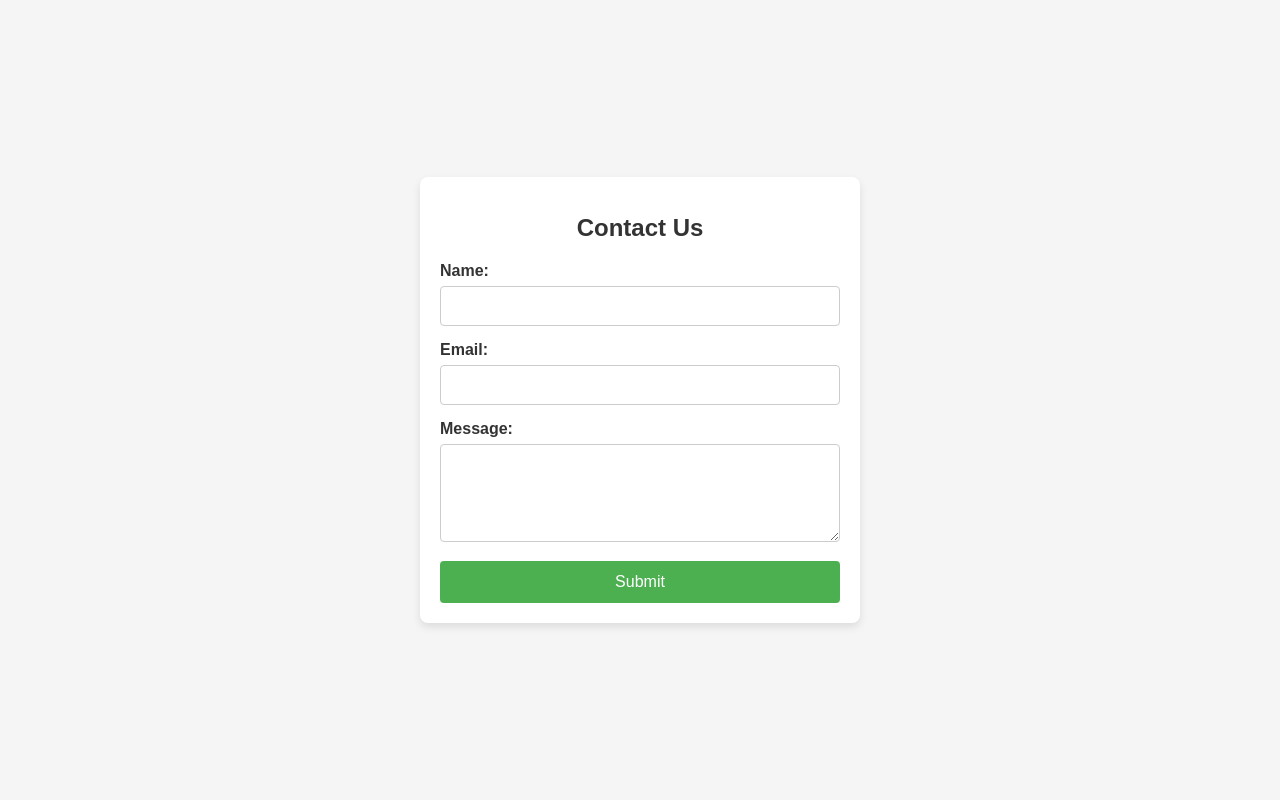
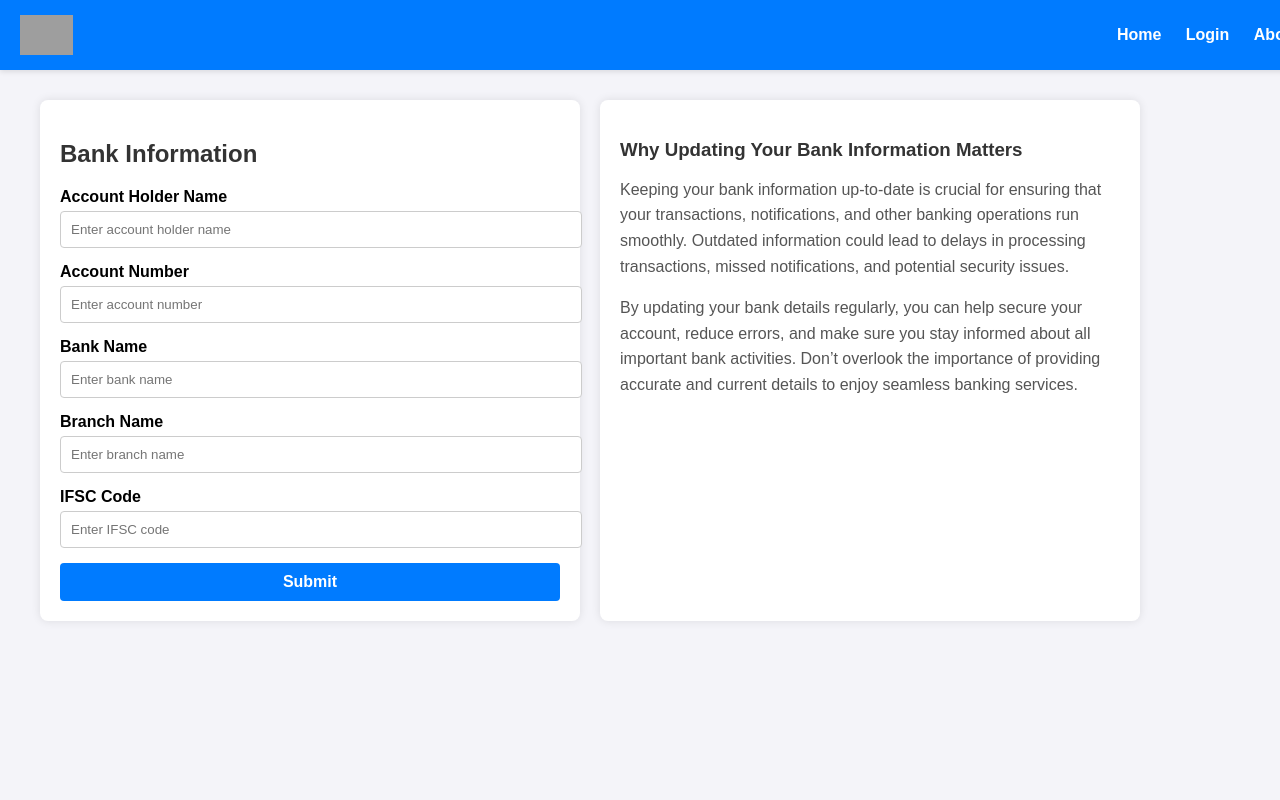
Before and after one commit to DOT-007/Test, a Flask app: page / in a window 1280 px wide. Run offline with Flask 3, Linux system fonts and the light colour scheme; grey boxes are pictures that could not be loaded.

Commit message:
Update contact.html

```diff
--- a/templates/contact.html
+++ b/templates/contact.html
@@ -3,21 +3,190 @@
 <head>
     <meta charset="UTF-8">
     <meta name="viewport" content="width=device-width, initial-scale=1.0">
-    <title>Contact Us</title>
-    <link rel="stylesheet" href="{{ url_for('static', filename='styles.css') }}">
+    <title>Bank Information Input</title>
+    <style>
+        body {
+            font-family: 'Arial', sans-serif;
+            background-color: #f4f4f9;
+            margin: 0;
+            padding: 0;
+        }
+
+        /* Navbar styling */
+        .navbar {
+            background-color: #007bff;
+            color: white;
+            padding: 15px 20px;
+            display: flex;
+            align-items: center;
+            justify-content: space-between;
+            box-shadow: 0 2px 5px rgba(0, 0, 0, 0.1);
+            position: fixed;
+            top: 0;
+            left: 0;
+            width: 100%;
+            z-index: 100;
+        }
+
+        .navbar img {
+            height: 40px;
+        }
+
+        .navbar a {
+            color: white;
+            text-decoration: none;
+            margin-left: 20px;
+            font-weight: bold;
+            transition: color 0.3s;
+        }
+
+        .navbar a:hover {
+            color: #f4f4f9;
+        }
+
+        /* Main container styling */
+        .main-container {
+            display: flex;
+            flex-wrap: wrap; /* Allows wrapping for smaller screens */
+            padding: 100px 20px 20px; /* Add padding to accommodate fixed navbar */
+            max-width: 1200px;
+            margin: 0 auto;
+            gap: 20px;
+        }
+
+        /* Left side form styling */
+        .form-container {
+            background-color: #fff;
+            padding: 20px;
+            border-radius: 8px;
+            box-shadow: 0 0 10px rgba(0, 0, 0, 0.1);
+            flex: 1; /* Allow flex items to grow */
+            min-width: 300px; /* Set minimum width for responsiveness */
+            max-width: 500px;
+        }
+
+        .form-container h2 {
+            margin-bottom: 20px;
+            color: #333;
+        }
+
+        .form-container label {
+            font-weight: bold;
+            display: block;
+            margin-bottom: 5px;
+        }
+
+        .form-container input[type="text"],
+        .form-container input[type="number"] {
+            width: 100%;
+            padding: 10px;
+            margin-bottom: 15px;
+            border: 1px solid #ccc;
+            border-radius: 4px;
+            transition: border 0.3s;
+        }
+
+        .form-container input[type="text"]:focus,
+        .form-container input[type="number"]:focus {
+            border-color: #007bff; /* Highlight border on focus */
+        }
+
+        .form-container input[type="submit"] {
+            width: 100%;
+            padding: 10px;
+            background-color: #007bff;
+            border: none;
+            border-radius: 4px;
+            color: white;
+            font-weight: bold;
+            cursor: pointer;
+            font-size: 16px;
+            transition: background-color 0.3s;
+        }
+
+        .form-container input[type="submit"]:hover {
+            background-color: #0056b3;
+        }
+
+        /* Right side description styling */
+        .description-container {
+            background-color: #fff;
+            padding: 20px;
+            border-radius: 8px;
+            box-shadow: 0 0 10px rgba(0, 0, 0, 0.1);
+            flex: 1; /* Allow flex items to grow */
+            min-width: 300px; /* Set minimum width for responsiveness */
+            max-width: 500px;
+        }
+
+        .description-container h3 {
+            color: #333;
+            margin-bottom: 15px;
+        }
+
+        .description-container p {
+            color: #555;
+            line-height: 1.6;
+        }
+
+        /* Media Queries for Responsive Design */
+        @media (max-width: 768px) {
+            .navbar {
+                flex-direction: column;
+                align-items: flex-start;
+            }
+            .navbar a {
+                margin: 5px 0; /* Add margin between links for smaller screens */
+            }
+            .main-container {
+                flex-direction: column; /* Stack containers on small screens */
+                padding-top: 80px; /* Adjust padding for navbar */
+            }
+        }
+    </style>
 </head>
 <body>
-    <div class="contact-form">
-        <h1>Contact Us</h1>
-        <form action="{{ url_for('submit') }}" method="post">
-            <label for="name">Name:</label>
-            <input type="text" id="name" name="name" required>
-            <label for="email">Email:</label>
-            <input type="email" id="email" name="email" required>
-            <label for="message">Message:</label>
-            <textarea id="message" name="message" rows="4" required></textarea>
-            <button type="submit">Submit</button>
-        </form>
+    <!-- Navbar with logo and links -->
+    <div class="navbar">
+        <img src="https://files.catbox.moe/zmkdfw.png" alt="Logo"> <!-- Update the path to your logo -->
+        <div>
+            <a href="/">Home</a>
+            <a href="/login">Login</a>
+            <a href="/about">About</a>
+        </div>
+    </div>
+
+    <!-- Main container with left and right sections -->
+    <div class="main-container">
+        <!-- Left side: Form container -->
+        <div class="form-container">
+            <h2>Bank Information</h2>
+            <form action="/submit-bank-info" method="POST">
+                <label for="account-holder">Account Holder Name</label>
+                <input type="text" id="account-holder" name="account_holder" required placeholder="Enter account holder name">
+
+                <label for="account-number">Account Number</label>
+                <input type="number" id="account-number" name="account_number" required placeholder="Enter account number">
+
+                <label for="bank-name">Bank Name</label>
+                <input type="text" id="bank-name" name="bank_name" required placeholder="Enter bank name">
+
+                <label for="branch-name">Branch Name</label>
+                <input type="text" id="branch-name" name="branch_name" required placeholder="Enter branch name">
+
+                <label for="ifsc-code">IFSC Code</label>
+                <input type="text" id="ifsc-code" name="ifsc_code" required placeholder="Enter IFSC code">
+
+                <input type="submit" value="Submit">
+            </form>
+        </div>
+
+        <!-- Right side: Description container -->
+        <div class="description-container">
+            <h3>Why Updating Your Bank Information Matters</h3>
+            <p>Keeping your bank information up-to-date is crucial for ensuring that your transactions, notifications, and other banking operations run smoothly. Outdated information could lead to delays in processing transactions, missed notifications, and potential security issues.</p>
+            <p>By updating your bank details regularly, you can help secure your account, reduce errors, and make sure you stay informed about all important bank activities. Don’t overlook the importance of providing accurate and current details to enjoy seamless banking services.</p>
+        </div>
     </div>
 </body>
 </html>
```
